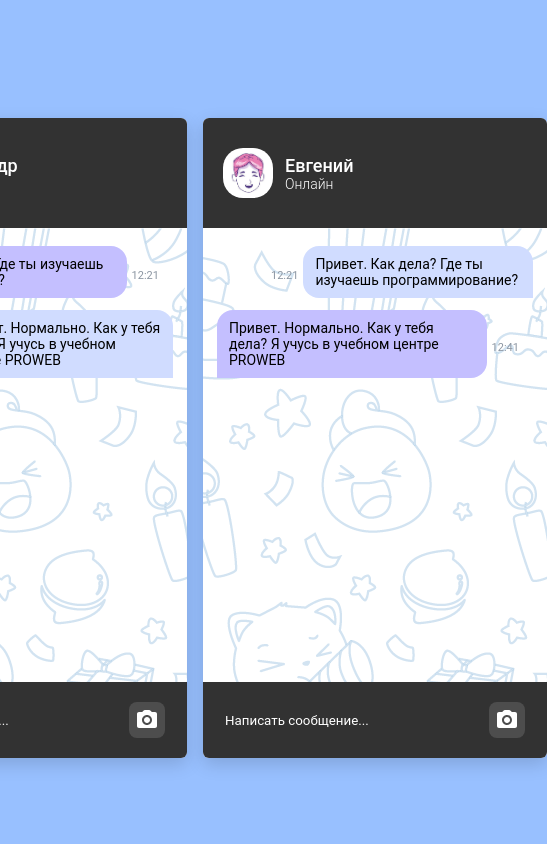
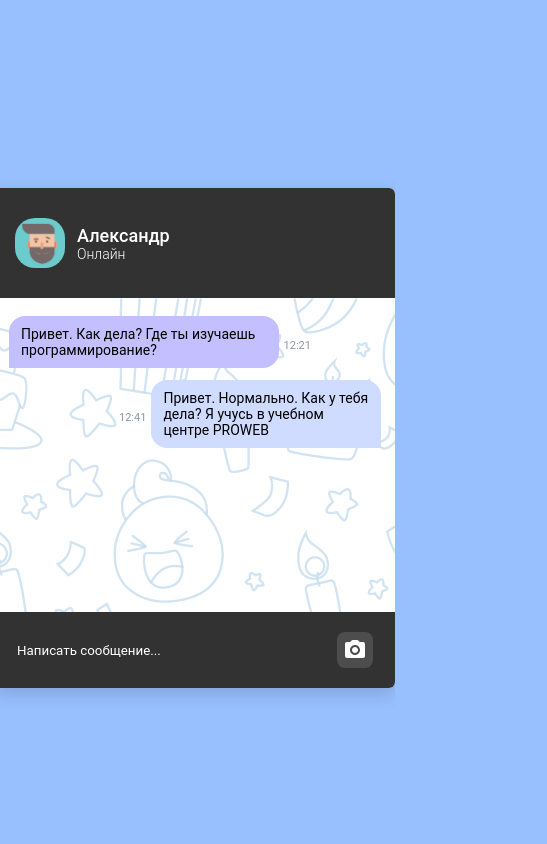
Before and after one commit to Venum64/React-Chat, a React (Vite) app: page / in a window 390 px wide. Shown: the top 844 px of the page, 547 px wide, since content can reach past the window. Built offline with nearby package versions, Linux system fonts and the light colour scheme.

Commit message:
responsive added

```diff
--- a/index.html
+++ b/index.html
@@ -2,9 +2,9 @@
 <html lang="en">
   <head>
     <meta charset="UTF-8" />
-    <link rel="icon" type="image/svg+xml" href="/vite.svg" />
+    <link rel="icon" type="image/svg+xml" href="/src/assets/img/photo.svg" />
     <meta name="viewport" content="width=device-width, initial-scale=1.0" />
-    <title>vite_chat</title>
+    <title>People Chat React</title>
   </head>
   <body>
     <div id="root"></div>
--- a/src/App.jsx
+++ b/src/App.jsx
@@ -110,7 +110,7 @@ const App = () => {
   }, [messagesById, listEls])
 
   return (
-    <div style={{ display: 'flex', gap: 16, padding: 16, minHeight: '100vh', justifyContent: 'center', alignItems: 'center' }}>
+    <div style={{ display: 'flex', gap: 16, padding: 16, minHeight: '100vh', justifyContent: 'center', alignItems: 'center' }} className='chat'>
       {users.map(user => (
         <div key={user.id} style={{ width: 400 }}>
           <Chat
--- a/src/index.css
+++ b/src/index.css
@@ -254,3 +254,17 @@ body {
   font-size: 13px;
   color: #222;
 }
+
+@media screen and (max-width:715px) {
+  .chat__window{
+      width: 100%;height: 500px;
+  }
+}
+
+@media screen  and (max-width:500px){
+  .chat{
+    flex-direction: column;
+    justify-content: space-evenly;
+    gap: 10px;
+  }
+}
```
